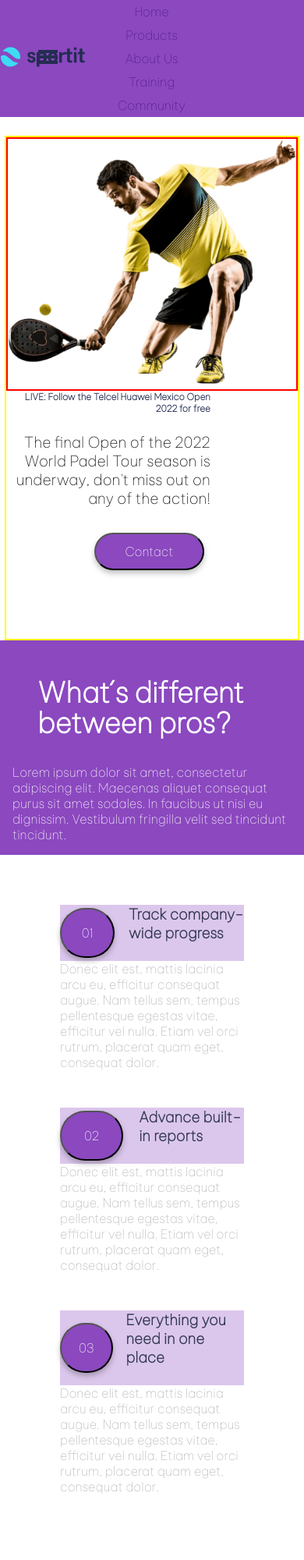
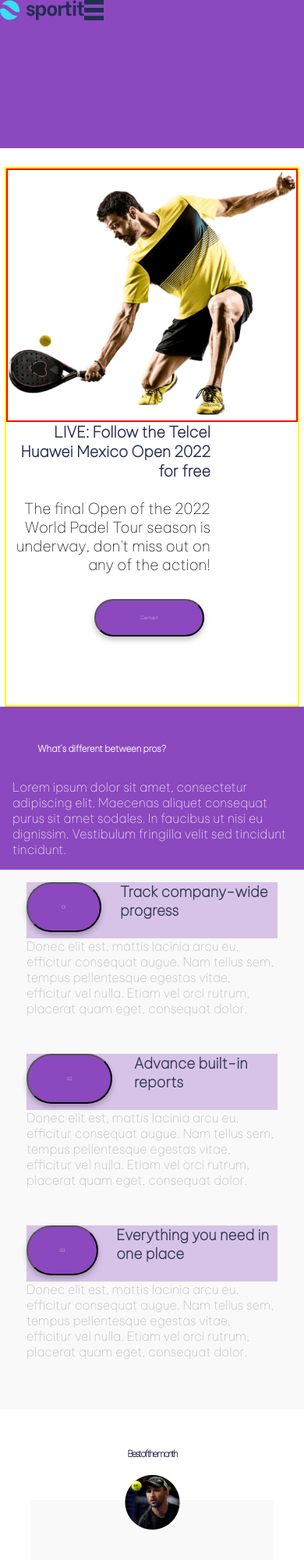
Before and after one commit to lesep28/examen-final-FE1, a plain HTML site: page index.html in a window 390 px wide. Shown: the top 2000 px of the page at 78% size. Drawn offline with Linux system fonts and the light colour scheme.

Commit message:
version0609 mobile

```diff
--- a/css/styles.css
+++ b/css/styles.css
@@ -5,7 +5,7 @@
     font-family: 'Be Vietnam Pro', sans-serif;
 }
 /* .listaMenu li{
-    list-style: none;
+    list-style: none;https://github.com/lesep28/examen-final-FE1
     text-decoration: none;
 
 } */
@@ -33,7 +33,11 @@
     margin-bottom: 1.5rem;
 }
 
-header > :nth-child(2) {
+/* header > :nth-child(2) {
+    visibility: hidden;
+} */
+
+.menuButton{
     visibility: hidden;
 }
 
@@ -51,7 +55,7 @@
     box-shadow: 0px 4px 7px 0px rgba(0, 0, 0, 0.25);
     color:white;
     cursor: pointer;
-    font-size: 1rem;
+    font-size: 1.5vw;
     height:100%;
     width:80%;
 
@@ -112,19 +116,14 @@
     height: auto;
 }
 
-
 .firstText{
     text-align:right;
-    font-size: 1.2rem;
+    font-size: 2vw;
     flex: 1;
 }
 
-.firstText h1{
-    max-width: 1;
-}
-
 h1{
-    font-size:3vw;
+    font-size:5vw;
     color:#232C50;
 }
 
@@ -141,7 +140,6 @@
     color:white;
     justify-content: center;
     padding: 1rem;
-
 }
 
 #barra2{
@@ -150,7 +148,7 @@
 }
 
 h2{
-    font-size: 2.25rem;
+    font-size: 3vw;
     padding: 2rem;
     /* border: 2px solid blue; */
     font-weight: 500px;
@@ -163,32 +161,40 @@
     text-align: center;
     width: 100%;
     position: relative;
-    top:-3rem;
+    color:#232C50;
+    font-weight: bold;
+    font-size: 3vw;
+    letter-spacing: -2px;
+
+
 }
 
 .textoBarra{
     width:30%;
 }
 
-
 .features{
     display: flex;
     justify-content: space-around;
     flex-wrap: wrap;
-    padding: 4rem;
+    padding: 1rem;
+    background-color: rgb(249, 249, 249);
+    margin-bottom: 5vw;
 }
 
 .feature{
+    display: flex;
     width: 40%;
     color: #B3B2B7;
     padding-bottom: 3rem;
-
 }
 
+/* OJOOOO     REPASAR ocultamos por vista inadecuada */
 .featureSubtitle{
-    display: flex;
+    /* display: flex;
     align-items: center;
-    justify-content: center;
+    justify-content: center; */
+    visibility: hidden;
 }
 .number{
     border-radius: 50px;
@@ -206,7 +212,8 @@
     /* margin: auto; */
     width: 100%;
     height: 30%;
-    padding-bottom: 10rem;
+    /* padding-bottom: 10rem; */
+
 }
 
 .players{
@@ -214,6 +221,7 @@
     align-items: center;
     justify-content: center;
     padding-bottom: 1rem;
+    margin-top: 5vw;
 }
 
 .player{
@@ -329,59 +337,62 @@
     padding-bottom: 2rem;
 }
 
+/* ------------ */
+/* VISTA MOBILE */
+/* ------------ */
 
-@media (max-width: 500px) {
+@media (max-width: 550px) {
 
     *{
         margin: 0;
         padding: 0;
         flex-direction: column;
-
+        box-sizing: border-box;
     }
 
 
     .body{
         height: auto;
-        box-sizing: border-box;
         align-items: center;
         width: 100%;
-
     }
 
 
       /* Encabezado vista mobile */
 
     header{
-        display: flex;
+        /* display: flex; */
         background-color: #8B48BF;
-        flex-direction: row;
+
         width: 100%;
-
+        /* flex-wrap: wrap; */
+        justify-content: space-around;
     }
-
 
     header .cajaBotones{
         visibility: hidden;
-
     }
 
-      header > :nth-child(2) {
+    .imgHeader{
+        width: 100%;
+        display: flex;
+        flex-direction: row;
+    }
+
+    /* header > :nth-child(2) {
+        visibility: visible;
+        border: 2px solid green;
+    } */
+
+    .listaMenu {
+        visibility: hidden;
+    }
+    .menuButton {
+        cursor: pointer;
+        border: 3px solid pink;
         visibility: visible;
     }
 
-      .listaMenu li {
-        margin: 5px;
-    }
-
-
-    .menu-button {
-        cursor: pointer;
-    }
-
-
-    .menu-checkbox .listaMenu {
-        display: block;
-    }
 
     /* Primera sección */
     .firstText{
@@ -397,22 +408,18 @@
         margin-left: 0;
     }
 
-
-
-
-
     /* Seccion features */
 
     .feature{
         margin: auto;
         width: 90%;
-
     }
 
     .featureSubtitle{
         background-color: #8B48BF4D;
         display: flex;
         flex-direction: row;
+        visibility: visible;
     }
 
 
--- a/index.html
+++ b/index.html
@@ -13,12 +13,19 @@
     <div class="container"></div>
 
     <header>
-      <div class="logo">
+      <!-- <div class="logo"> -->
+        <div class="imgHeader">
           <img src="img/logo.svg" alt="logo">
-    </div>
-     <div class="menuButton">
           <img src="img/icon-hamburger.svg" alt="Menú">
         </div>
+
+        <!-- <div class="menuButton"> -->
+
+
+      <!-- </div> -->
+      <!-- <div class="menuButton">
+        <img src="img/icon-hamburger.svg" alt="Menú"> -->
+      <!-- </div> -->
       <ul class="listaMenu">
         <li><a href="">Home</a></li>
         <li><a href="">Products</a></li>
@@ -66,14 +73,17 @@
               <div class="number">
                 <button class="botones">01</button>
               </div>
-
               <h3>Track company-wide progress</h3>
             </div>
+
                 <p>
                   Donec elit est, mattis lacinia arcu eu, efficitur consequat augue.
                   Nam tellus sem, tempus pellentesque egestas vitae, efficitur vel
                   nulla. Etiam vel orci rutrum, placerat quam eget, consequat dolor.
                 </p>
+
+
+
 
           </div>
           <div class="feature">
```
Lines whose indentation alone changed are shown as unchanged.
